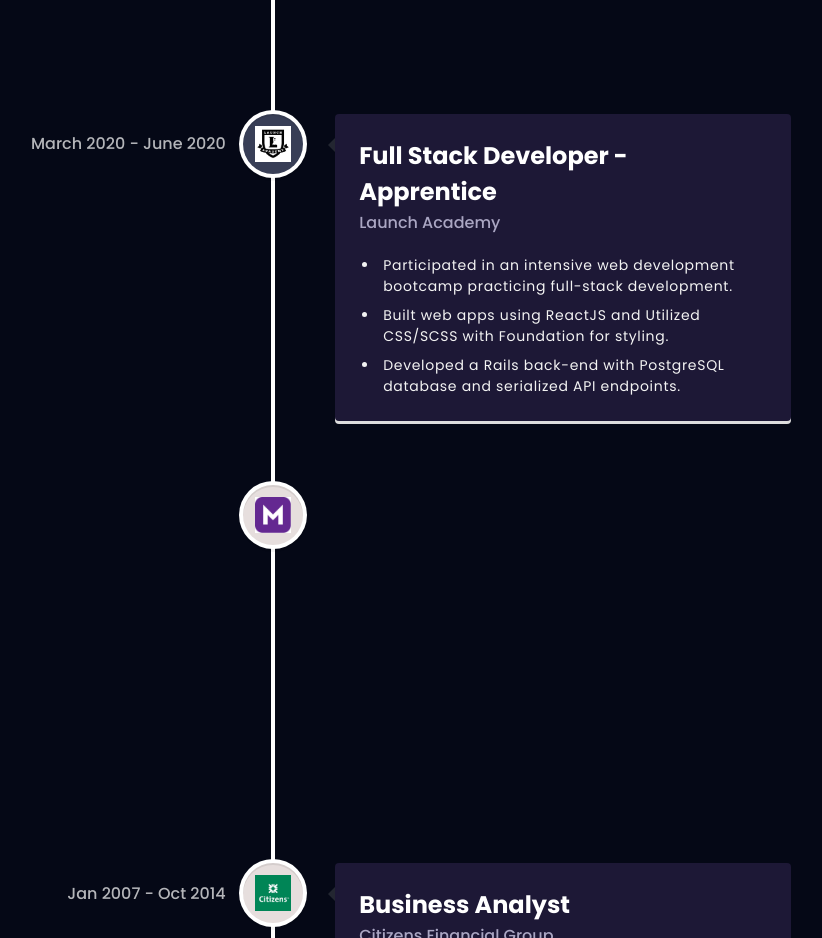
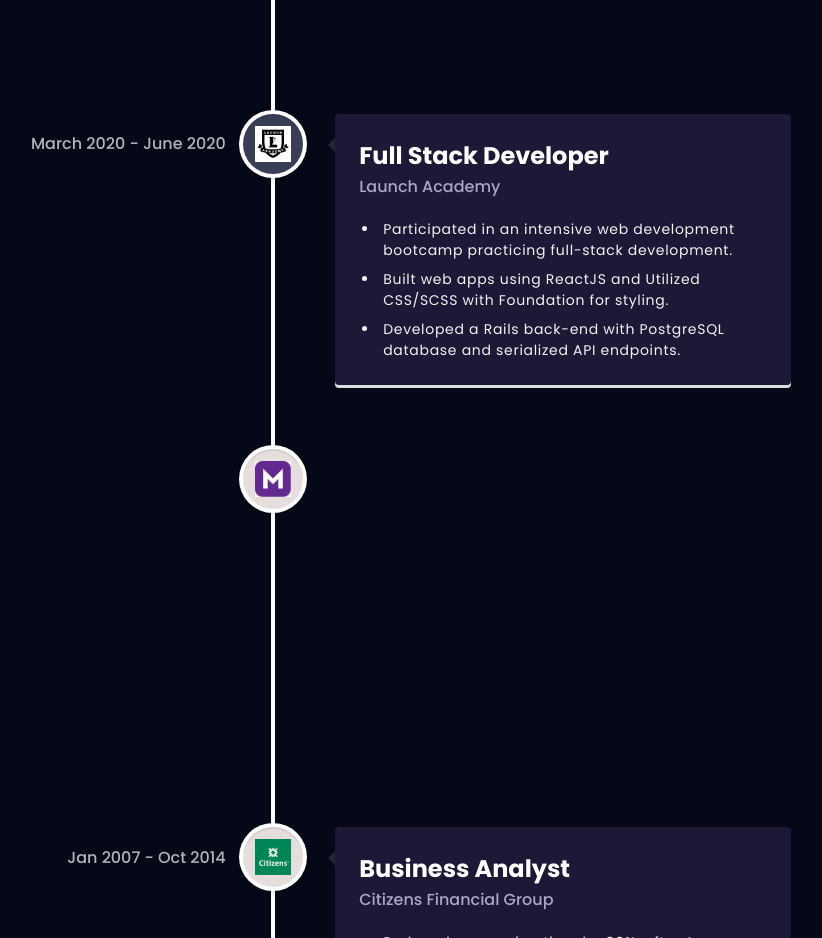
Before and after one commit to mattmoniz/portfolio-site, a React (Vite) app: page / in a window 1280 px wide. Shown: the part 1380-2318 px from the top of the page, without its empty margins (367-1189 px from the left). Built offline with nearby package versions, Linux system fonts and the light colour scheme.

Commit message:
removed word apprentice from title

```diff
--- a/src/constants/index.js
+++ b/src/constants/index.js
@@ -119,7 +119,7 @@ const experiences = [
     ],
   },
   {
-    title: "Full Stack Developer - Apprentice",
+    title: "Full Stack Developer",
     company_name: "Launch Academy",
     icon: launchacademy,
     iconBg: "#383E56",
```
